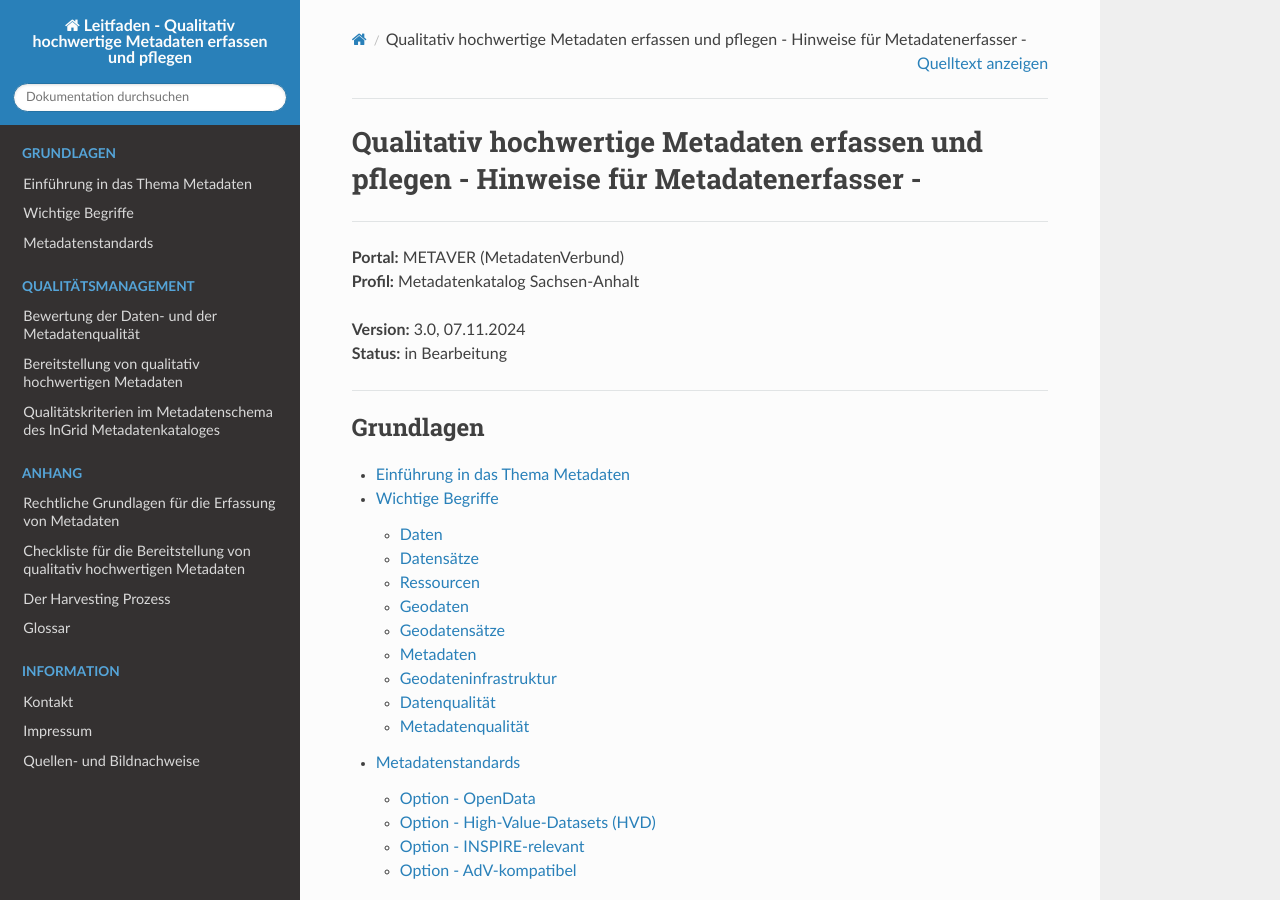
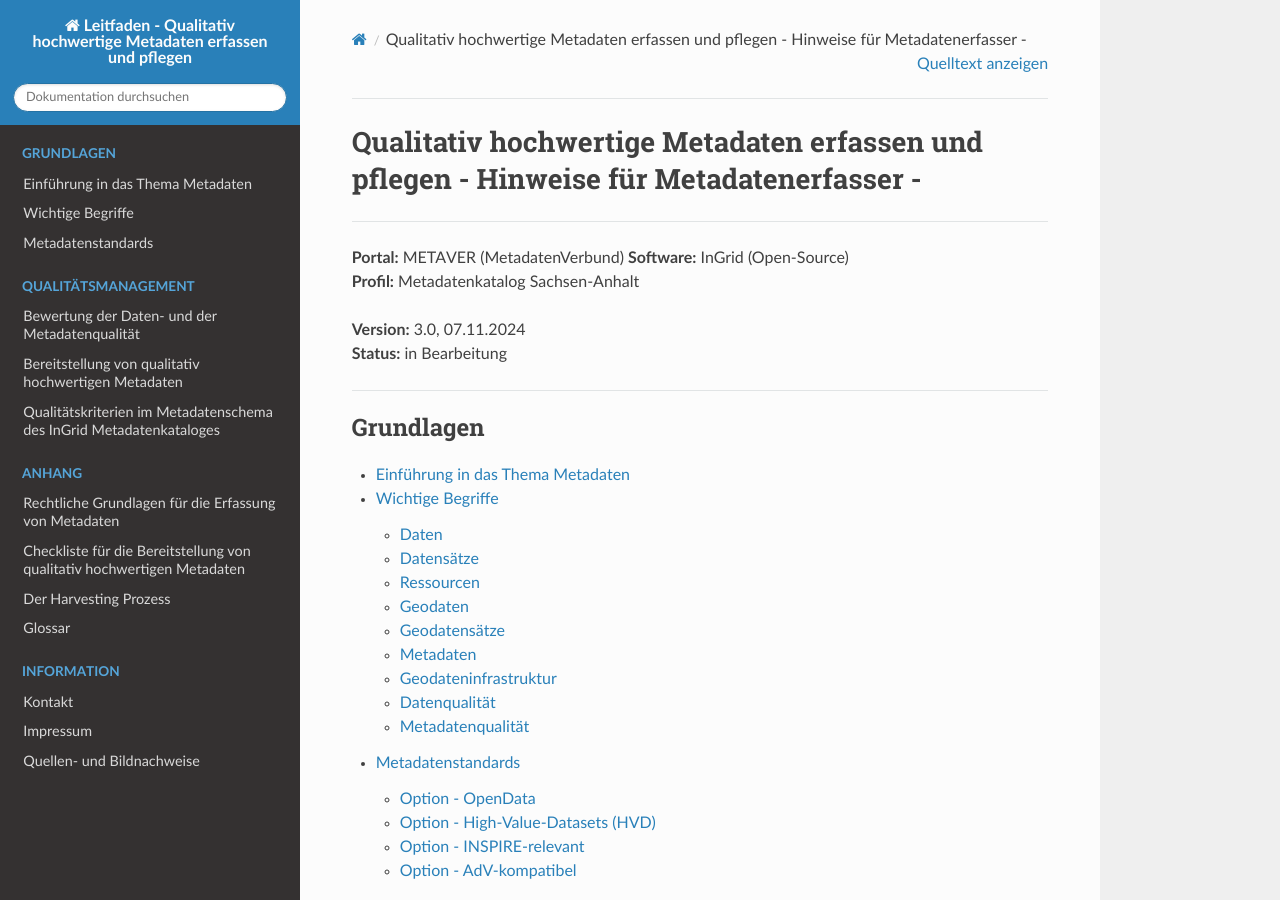
Before and after one commit to tomiwo/ingrid-mdk-st-high-quality-metadata, a Sphinx documentation site: the page built from docs/index.rst, in a window 1280 px wide and 900 px high. Built offline with Sphinx 7.4.7 and the Read the Docs theme 3.1.0, drawn with Linux system fonts in a browser that asks for light colours.

Commit message:
Update index.rst

```diff
--- a/docs/index.rst
+++ b/docs/index.rst
@@ -9,6 +9,7 @@ Qualitativ hochwertige Metadaten erfassen und pflegen - Hinweise für Metadatene
 -------------------------------------------------------------------------------------------------------------
 
 | **Portal:** METAVER (MetadatenVerbund)
+  **Software:** InGrid (Open-Source)
 | **Profil:** Metadatenkatalog Sachsen-Anhalt
 
 | **Version:** 3.0, 07.11.2024
```
